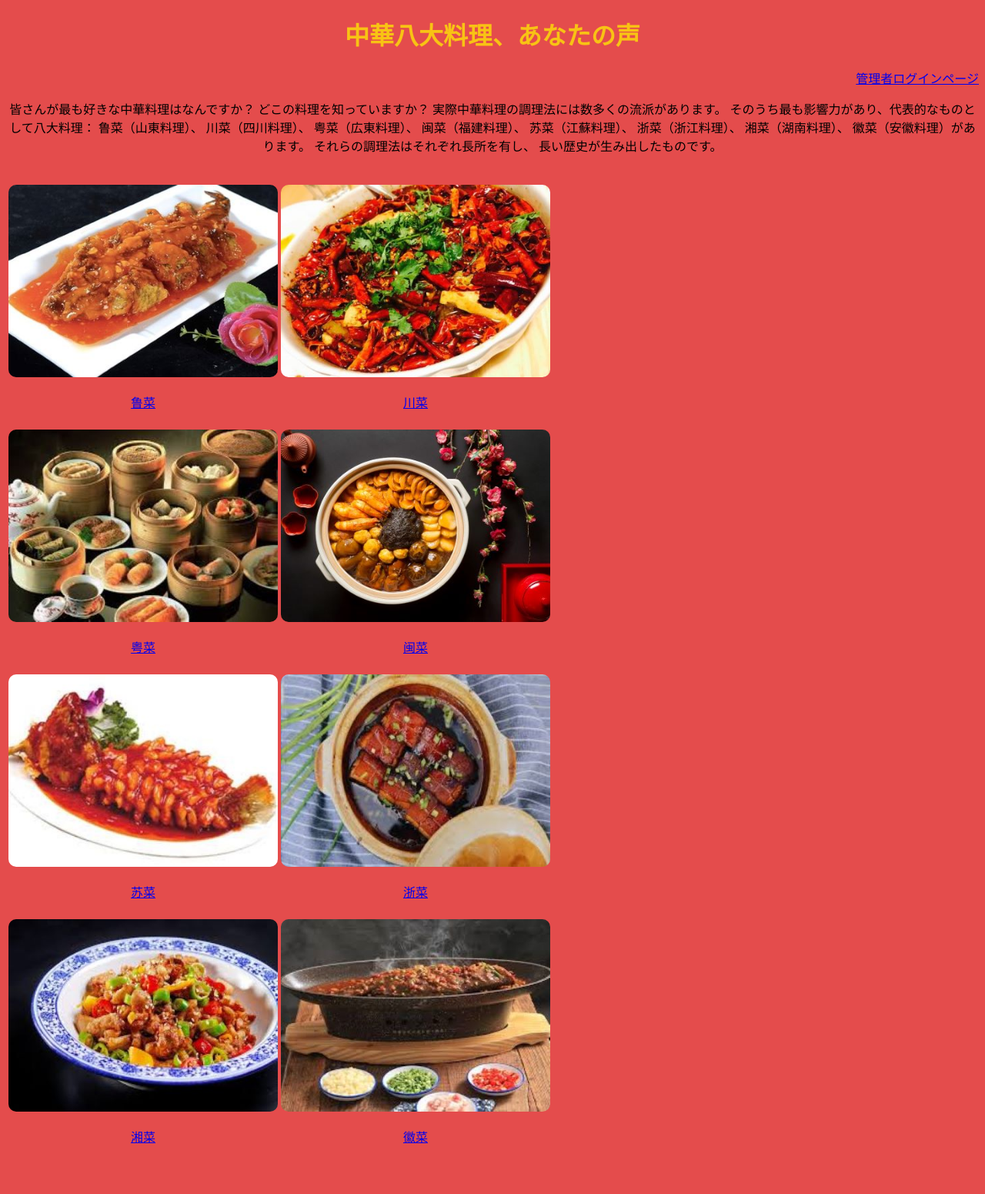
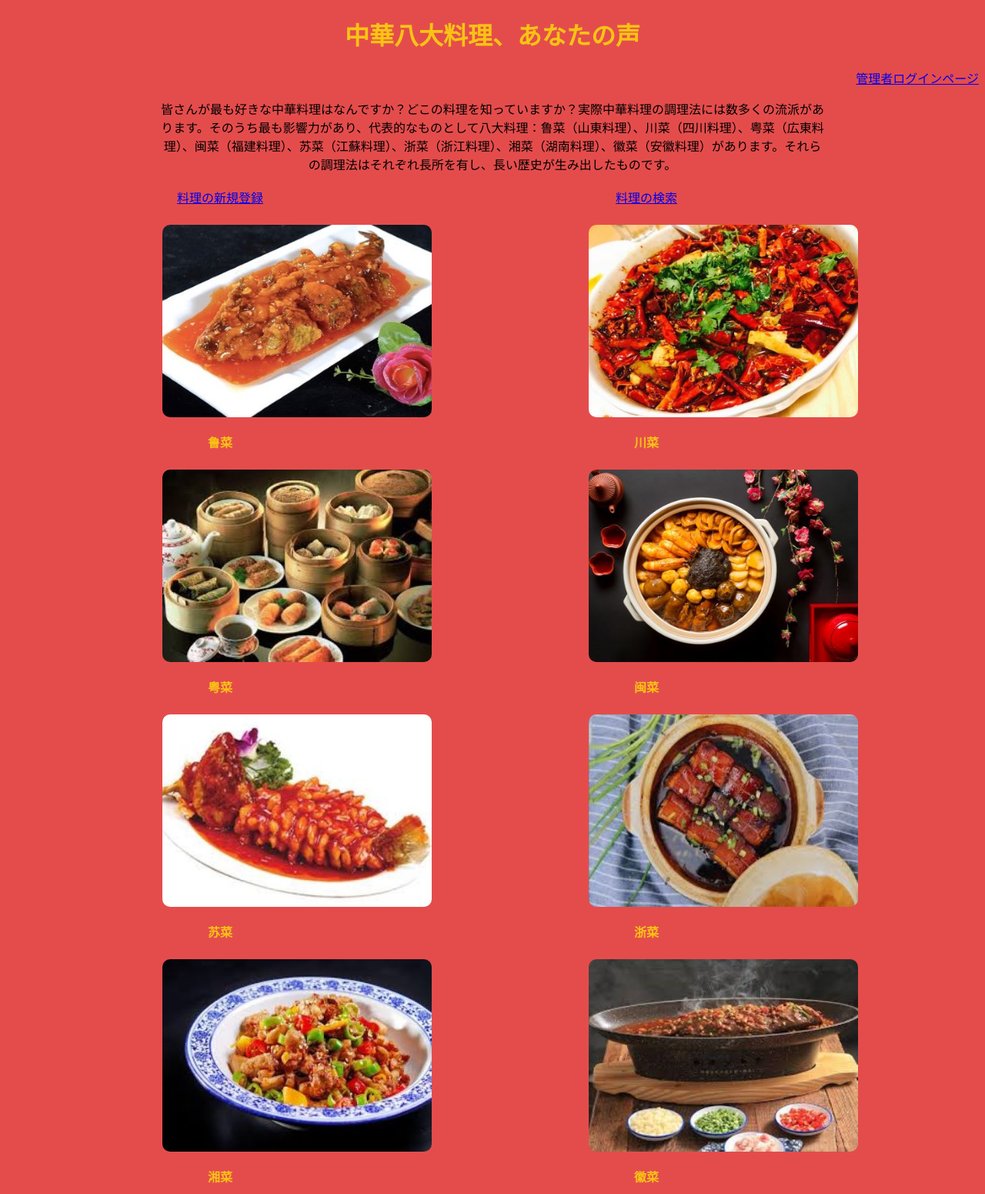
Before and after one commit to kyoei77/ChineseFood, a PHP site: page /homepage.html in a window 1280 px wide. Shown: the whole page at 77% size. Before the commit the page ends 1485 px from the top, so only its background shows below. Run offline with PHP 8.4, Linux system fonts and the light colour scheme.

Commit message:
update naochin check

```diff
--- a/homepage.html
+++ b/homepage.html
@@ -15,32 +15,29 @@
     </div>
 
     <p>
-        皆さんが最も好きな中華料理はなんですか？
-        どこの料理を知っていますか？
-        実際中華料理の調理法には数多くの流派があります。
-        そのうち最も影響力があり、代表的なものとして八大料理：
-        鲁菜（山東料理）、
-        川菜（四川料理）、
-        粤菜（広東料理）、
-        闽菜（福建料理）、
-        苏菜（江蘇料理）、
-        浙菜（浙江料理）、
-        湘菜（湖南料理）、
-        徽菜（安徽料理）があります。
-        それらの調理法はそれぞれ長所を有し、
-        長い歴史が生み出したものです。
+        皆さんが最も好きな中華料理はなんですか？どこの料理を知っていますか？実際中華料理の調理法には数多くの流派があります。そのうち最も影響力があり、代表的なものとして八大料理：鲁菜（山東料理）、川菜（四川料理）、粤菜（広東料理）、闽菜（福建料理）、苏菜（江蘇料理）、浙菜（浙江料理）、湘菜（湖南料理）、徽菜（安徽料理）があります。それらの調理法はそれぞれ長所を有し、長い歴史が生み出したものです。<br>
     </p>
+
+
 
     <table>
         <tr>
             <td>
-                <a href="./types/lc.html">
+                <a href="./food_login/food_login.html" class="food_login">料理の新規登録</a>
+            </td>
+            <td>
+                <a href="./food_search/food_search.html" class="food_search">料理の検索</a>
+            </td>
+        </tr>
+        <tr>
+            <td>
+                <a href="./types/lc.html" class="mainlink">
                     <img src="./images/lc.jpg" alt="lc" class="mainimage">
                     鲁菜
                 </a>
             </td>
             <td>
-                <a href="./types/cc.html">
+                <a href="./types/cc.html" class="mainlink">
                     <img src="./images/cc.jpg" alt="cc" class="mainimage">
                     川菜
                 </a>
@@ -49,13 +46,13 @@
 
         <tr>
             <td>
-                <a href="./types/yc.html">
+                <a href="./types/yc.html" class="mainlink">
                     <img src="./images/yc.jpg" alt="yc" class="mainimage">
                     粤菜
                 </a>
             </td>
             <td>
-                <a href="./types/mc.html">
+                <a href="./types/mc.html" class="mainlink">
                     <img src="./images/mc.jpeg" alt="mc" class="mainimage">
                     闽菜
                 </a>
@@ -63,13 +60,13 @@
         </tr>
         <tr>
             <td>
-                <a href="./types/sc.html">
+                <a href="./types/sc.html" class="mainlink">
                     <img src="./images/sc.jpg" alt="sc" class="mainimage">
                     苏菜
                 </a>
             </td>
             <td>
-                <a href="./types/zc.html">
+                <a href="./types/zc.html" class="mainlink">
                     <img src="./images/zc.jpg" alt="zc" class="mainimage">
                     浙菜
                 </a>
@@ -77,13 +74,13 @@
         </tr>
         <tr>
             <td>
-                <a href="./types/xc.html">
+                <a href="./types/xc.html" class="mainlink">
                     <img src="./images/xc.jpg" alt="xc" class="mainimage">
                     湘菜
                 </a>
             </td>
             <td>
-                <a href="./types/hc.html">
+                <a href="./types/hc.html" class="mainlink">
                     <img src="./images/hc.jpg" alt="hc" class="mainimage">
                     徽菜
                 </a>
--- a/style.css
+++ b/style.css
@@ -9,14 +9,39 @@ h1{
 .login{
     text-align: right;
 }
-
+p{
+ margin-left: 200px;
+ margin-right: 200px;
+}
+.search{
+  text-decoration: none;
+    color: rgb(248, 195, 20);
+    font-weight: bold;
+}
 .mainimage{
   width: 350px;
   height: 250px;
   display: block;
   border-radius: 10px;
   margin: 20px auto;
+  margin-left: 200px;
 }
+.mainimage {
+    transition: opacity 0.3s ease;
+  }
+
+  .mainimage:hover {
+    opacity: 0.7;
+  }
+  .mainlink {
+    text-decoration: none;
+    color: rgb(248, 195, 20);
+    font-weight: bold;
+
+  }
+  .mainlink:hover {
+    text-decoration: underline;
+  }
 body {
     text-align: center;
 }
--- a/types/cc.html
+++ b/types/cc.html
@@ -11,5 +11,6 @@
         酸味、甘み、痺れる辛さ、辛み、巧みな醤油、濃厚な味付けが特徴で、調味料として三椒（唐辛子、胡椒、花山椒）と生姜は欠かすことができず、他の地方には余り見られない辛味、酸味、痺れる辛さのある料理として人々に知られ親しまれている。
     </p>
     <iframe src="https://www.google.com/maps/embed?pb=!1m18!1m12!1m3!1d14327133.983074326!2d83.47705587647891!3d28.754329650532064!2m3!1f0!2f0!3f0!3m2!1i1024!2i768!4f13.1!3m3!1m2!1s0x36e4e73368bdcdb3%3A0xde8f7ccf8f99feb9!2z5Lit6I-v5Lq65rCR5YWx5ZKM5Zu9IOWbm-W3neecgQ!5e0!3m2!1sja!2sjp!4v1717728521971!5m2!1sja!2sjp" width="600" height="450" style="border:0;" allowfullscreen="" loading="lazy" referrerpolicy="no-referrer-when-downgrade"></iframe>
+    <h1>情報登録</h1>
 </body>
 </html>
```
Also changed, not shown: database/schema.sql (added, +7 -0 lines), food_login/food_login.html (added, +54 -0 lines), food_login/food_login.php (added, +42 -0 lines), food_search/food_search.html (added, +11 -0 lines).
